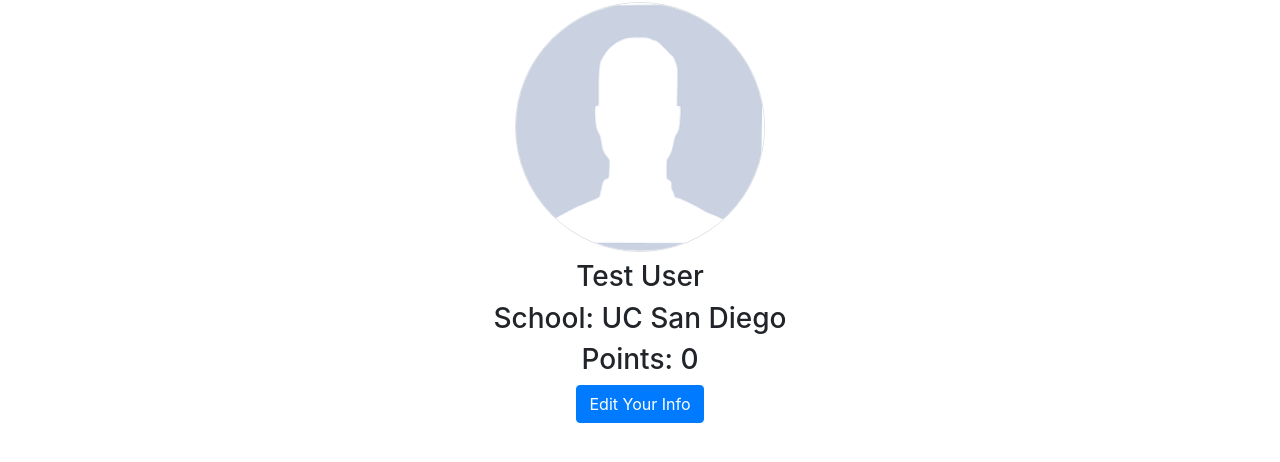
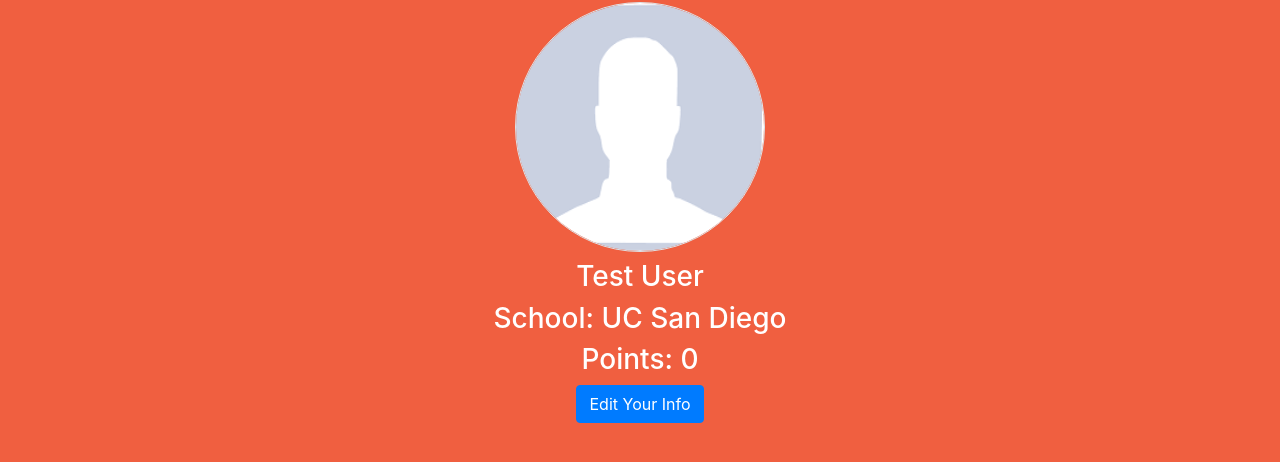
Before and after one commit to arothleder/RAD_Events_Test, a plain HTML site: page profile.html in a window 1280 px wide. Shown: the part 62-524 px from the top of the page. Drawn offline with nearby package versions, Linux system fonts and the light colour scheme.

Commit message:
Change background of profile

```diff
--- a/profile.html
+++ b/profile.html
@@ -1,8 +1,14 @@
 <head>
     <link rel="stylesheet" href="https://stackpath.bootstrapcdn.com/bootstrap/4.1.3/css/bootstrap.min.css" integrity="sha384-MCw98/SFnGE8fJT3GXwEOngsV7Zt27NXFoaoApmYm81iuXoPkFOJwJ8ERdknLPMO" crossorigin="anonymous">
 </head>
+<style>
+#grad1 {
+  height: 800px;
+  background-color: #f05f40;
+</style>
 
 <body onload="javascript:LoadPoints()">
+      <div id="grad1">
     <nav class="navbar navbar-expand-lg navbar-dark bg-dark">
         <a class="navbar-brand" href="./bootstrap_home/home.html">Rad Events</a>
         <button class="navbar-toggler" type="button" data-toggle="collapse" data-target="#navbarSupportedContent" aria-controls="navbarSupportedContent" aria-expanded="false" aria-label="Toggle navigation">
@@ -45,15 +51,16 @@
     </div>
     <!-- Seeting points scripts -->
     <div class="mt-2 col-xs-1" align="center">
-        <h3 class="text-center">Test User</h3>
-        <h3 class="text-center">School: UC San Diego</h3>
-        <h3 id="pointsDisplay" color="text-center">Points: </h3>
+        <h3 class="text-center" style="color:white;">Test User</h3>
+        <h3 class="text-center" style="color:white;">School: UC San Diego</h3>
+        <h3 id="pointsDisplay" style="color:white;" color="text-center white">Points: </h3>
         <a class="btn btn-primary" href="EditInfo.html" role="button">Edit Your Info</a>
         <br>
         <br>
         <!-- <a class="btn btn-outline-success btn-lg" href="selection_page/Selection.html"
         type="Generate Events" >Find an Event</a> -->
       </div>
+    </div>
 <!-- <div class="mx-auto" style="width: 100px;">
 <form class="form-inline my-2 my-lg-0">
     <a class="btn btn-outline-success" href="selection_page/Selection.html"
```
